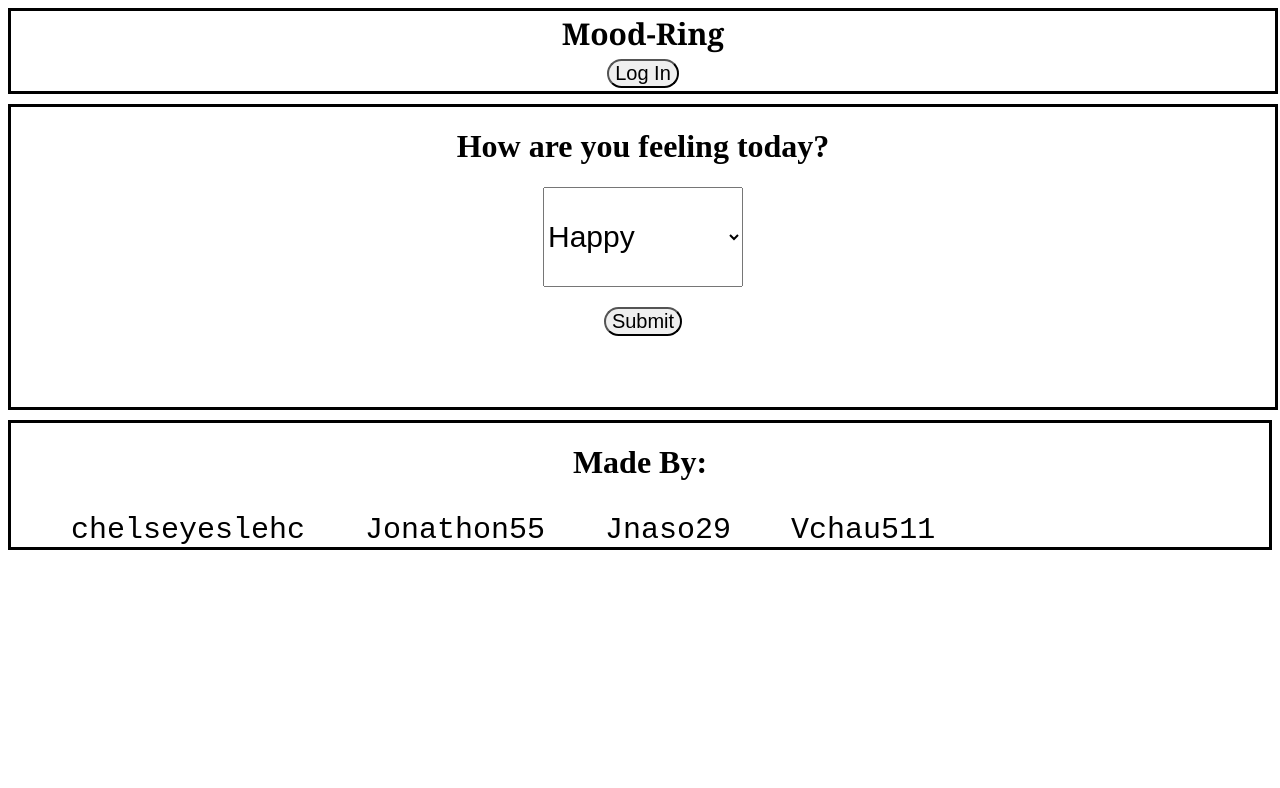
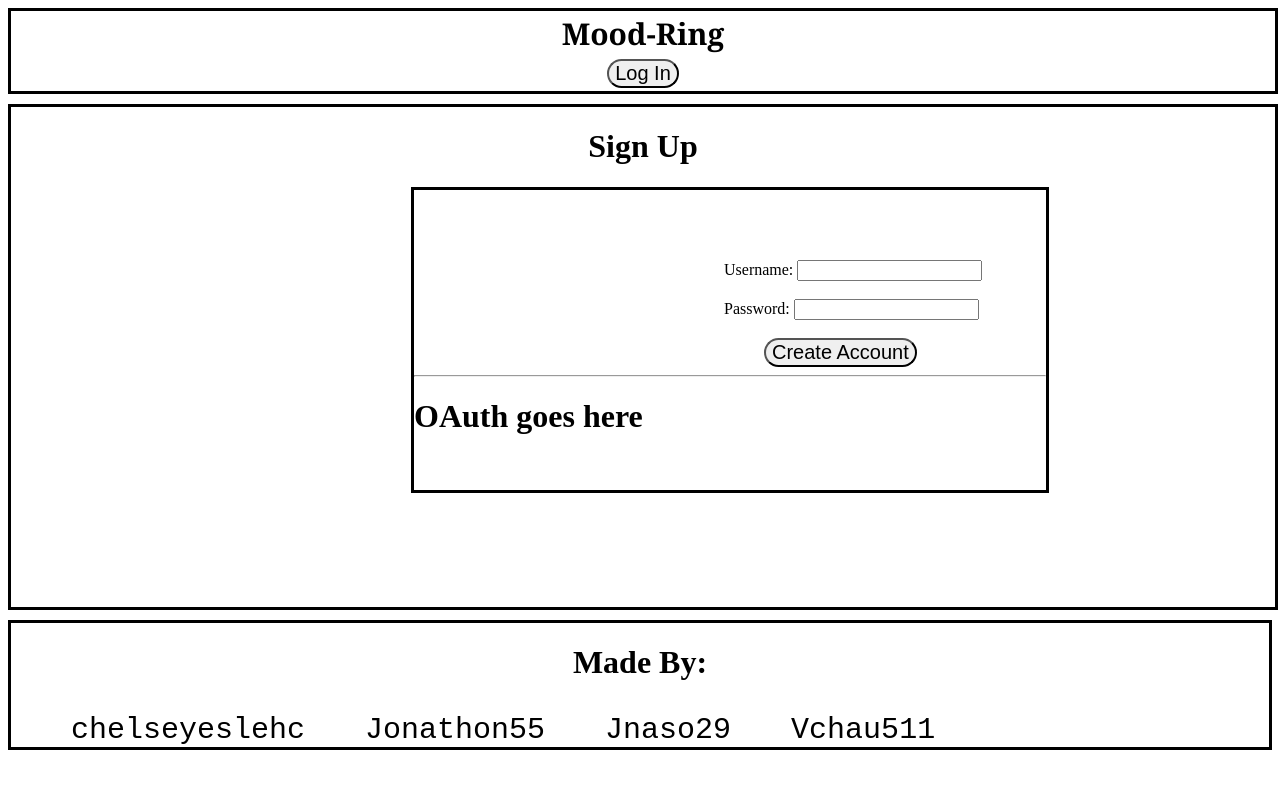
Before and after one commit to Mood-Ring/Mood-Ring, a React app: page / in a window 1280 px wide. Shown: the top 788 px of the page. Built offline with nearby package versions, Linux system fonts and the light colour scheme.

Commit message:
Create user comp

```diff
--- a/client/App.jsx
+++ b/client/App.jsx
@@ -4,10 +4,11 @@ import LandingPageBody from './components/LandingPageBody.jsx';
 import BottomLinks from './components/BottomLinks.jsx';
 import LogIn from './components/LogIn.jsx';
 import Feeling from './components/HowAreYouFeeling.jsx';
+import CreateUser from './components/CreateUser.jsx';
 import * as actions from '../redux/actions.js';
 import { connect } from 'react-redux';
 
-const page1 = "UserFeed";
+const page1 = "Create";
 
 // const mapStateToProps = ({
 //     reduxState: {page},
@@ -32,6 +33,9 @@ class App extends Component{
             case "Home":
             display.push(<LandingPageBody/>);
             break;
+            case "Create":
+            display.push(<CreateUser/>);
+            break;
             case "Login":
             display.push(<LogIn/>);
             break;
--- /dev/null
+++ b/client/components/CreateUser.jsx
@@ -0,0 +1,70 @@
+/***************************\
+*                           *
+*  Create User: Page to     *
+*  create a new account     *
+*                           *
+\***************************/
+
+import React from 'react';
+import { Component } from 'react';
+import styled  from 'styled-components';
+
+//The main body styling
+const MainDiv = styled.div`
+    width: 100%;
+    height: 500px;
+    border: solid;
+    margin-top: 10px;
+
+`;
+
+//The sign up form styling
+const CreateForm = styled.form`
+    border: solid;
+    width: 50%;
+    height: 300px;
+    margin-left: 400px;
+`;
+
+//Submit button styling
+const SubmitBitton = styled.button`
+    margin-left: 350px;
+    text-decoration: none;
+    border-radius: 20px;
+    color: black;
+    font-size: 20px;
+    &:focus{
+        outline: none;
+    }
+`;
+
+class CreateUser extends Component{
+    constructor(props){
+        super(props);
+    }
+
+    render(){
+        return(
+            <MainDiv>
+                <h1 style = {{textAlign: 'center'}}>Sign Up</h1>
+                <CreateForm>
+                    <div style = {{marginLeft: '310px', marginTop: '70px'}}>
+                        <label for = "username">Username: </label>
+                        <input id = "username" type = "text"></input>
+                        <br></br>
+                        <br></br>
+                        <label for = "password">Password: </label>
+                        <input id = "password" type = "text"></input>
+                        <br></br>
+                        <br></br>
+                    </div>
+                    <SubmitBitton>Create Account</SubmitBitton>
+                    <hr></hr>
+                    <h1>OAuth goes here</h1>
+                </CreateForm>
+            </MainDiv>
+        )
+    }
+}
+
+export default CreateUser;
```
